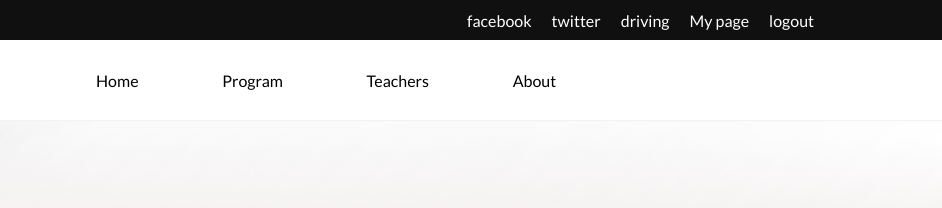
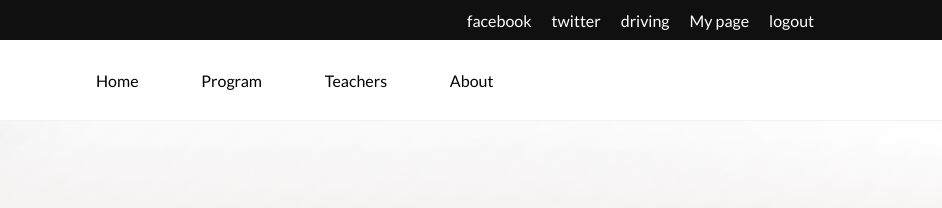
Before and after one commit to bertinkambale/Driving-school-capstone, a website: page index.html in a window 1280 px wide. Shown: the top 208 px of the page, 338-1280 px from the left. Drawn offline with Linux system fonts and the light colour scheme.

Commit message:
added a gap of 30% to line 48

```diff
--- a/style.css
+++ b/style.css
@@ -45,7 +45,7 @@ body {
 
 .menu {
   display: flex;
-  gap: 40%;
+  gap: 30%;
 }
 
 .hamburger {
```
